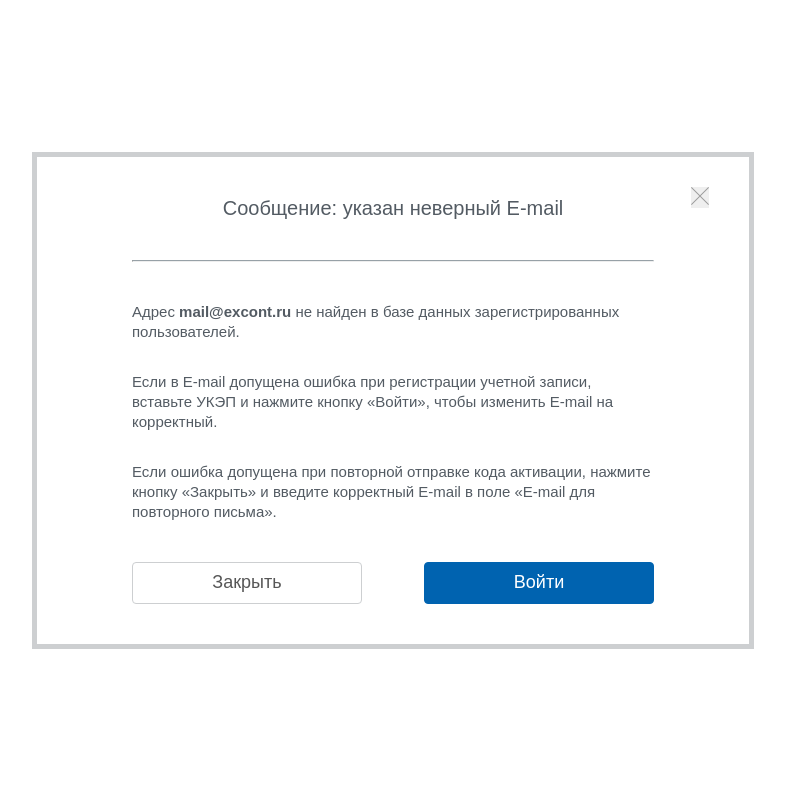
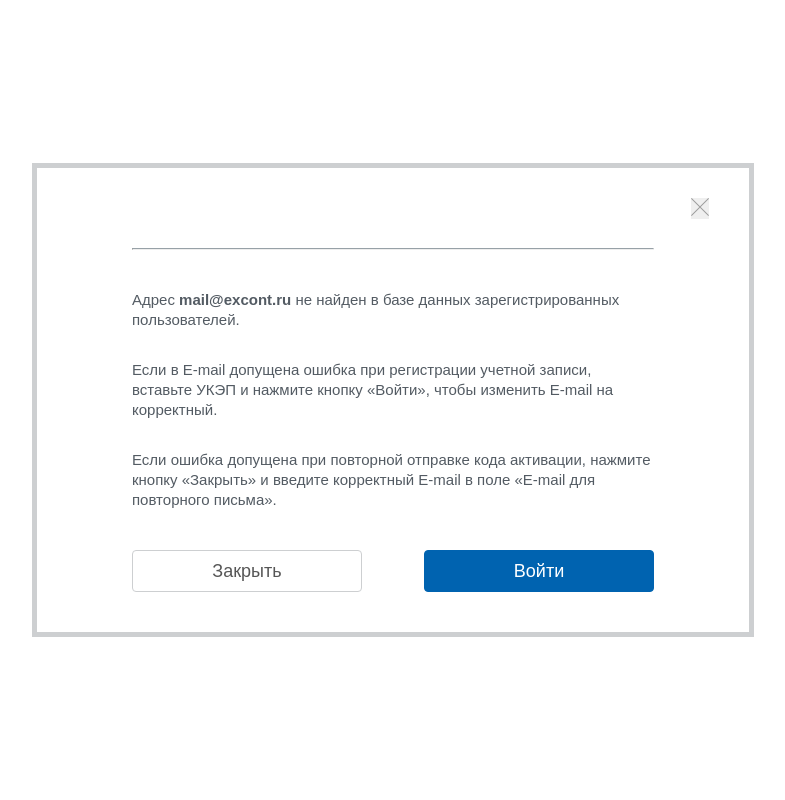
Before and after one commit to Mirzamorph/excont-react-modals, a React (Create React App) app: page / in a window 1280 px wide. Shown: the top 800 px of the page, without its empty margins (247-1032 px from the left). Built offline with nearby package versions, Linux system fonts and the light colour scheme.

Commit message:
added itle

```diff
--- a/src/components/modal.js
+++ b/src/components/modal.js
@@ -1,7 +1,7 @@
 import React from 'react';
 import closeIcon from '../assets/img/close.svg';
 
-const Modal = ({ children, button }) => {
+const Modal = ({ children, title, button }) => {
   let btnClass = 'btn';
   let actionsClass = 'modal__actions';
   if (button) {
@@ -10,7 +10,7 @@ const Modal = ({ children, button }) => {
   }
   return (
     <div className="modal modal-simple">
-      <h2 className="modal__title">Сообщение: указан неверный E-mail</h2>
+      <h2 className="modal__title">{title}</h2>
       <button type="button" className="modal__btn-close">
         <img src={closeIcon} alt="close modal" />
       </button>
```
